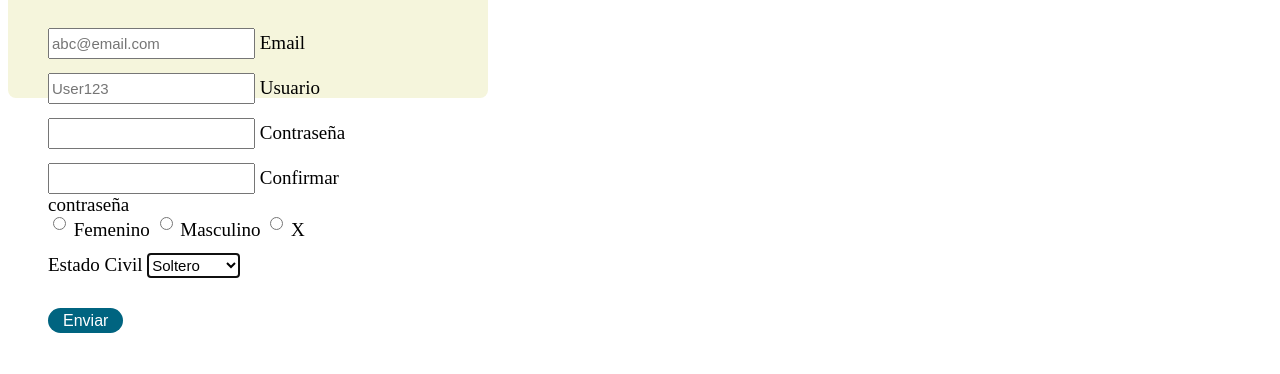
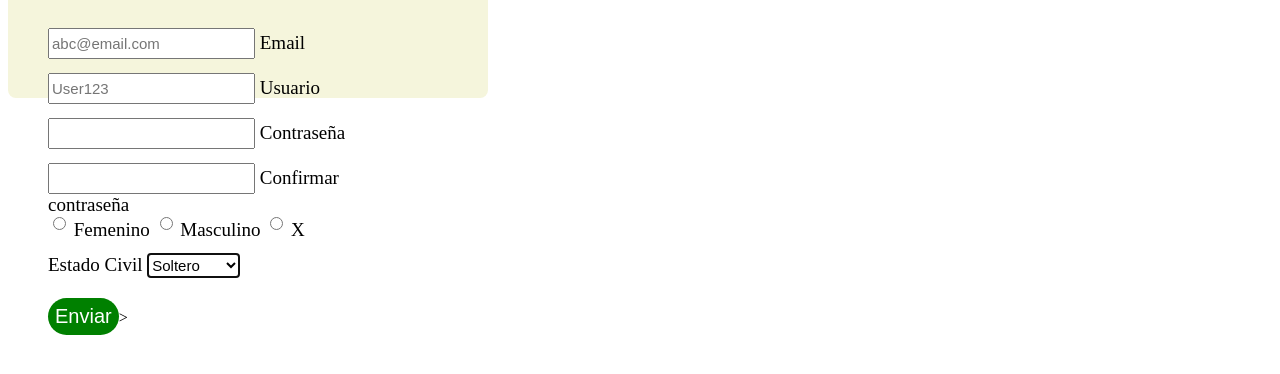
Before and after one commit to mjtrachta/html-y-css, a plain HTML site: page index.html in a window 1280 px wide. Shown: the part 320-694 px from the top of the page. Drawn offline with Linux system fonts and the light colour scheme.

Commit message:
script cambio de color

```diff
--- a/estilos.css
+++ b/estilos.css
@@ -67,13 +67,24 @@ table {
 
   margin-left: 500px;
 }
-
+/*
 #enviar {
   padding: 4px 15px;
   border: none;
-  background-color: rgb(0, 100, 128);
+  background-color: green;
   color: white;
   border-radius: 60px;
   font-size: 16px;
   margin-top: 10px;
+  cursor: pointer;
 }
+*/
+button {
+  background-color: green;
+  padding: 7px 7px;
+  color: white;
+  border: none;
+  border-radius: 60px;
+  cursor: pointer;
+  font-size: 20px;
+}
--- a/index.html
+++ b/index.html
@@ -6,6 +6,7 @@
   <meta http-equiv="X-UA-Compatible" content="ie=edge">
   <title>Document</title>
   <link rel="stylesheet" href="estilos.css">
+
 </head>
 <body>
 
@@ -24,6 +25,7 @@
 
 
     <section class="signupFrm">
+
         <form class="form">
           <h1 class="titulo_formulario">Registrarte</h1>
 
@@ -80,9 +82,10 @@
 
           <br/>
 
-          <input id = enviar type="submit" class="submitBtn" value="Enviar">
+          <button id = enviar  class="submitBtn" >Enviar</button>>
         </form>
 
     </section>
+    <script src="script.js"></script>
 </body>
 </html>
--- /dev/null
+++ b/script.js
@@ -0,0 +1,6 @@
+let x = 1
+console.log(x)
+
+document.getElementById("enviar").addEventListener("click", function() {
+    this.style.backgroundColor = this.style.backgroundColor === "blue" ? "blue" : "blue";
+  });
```
